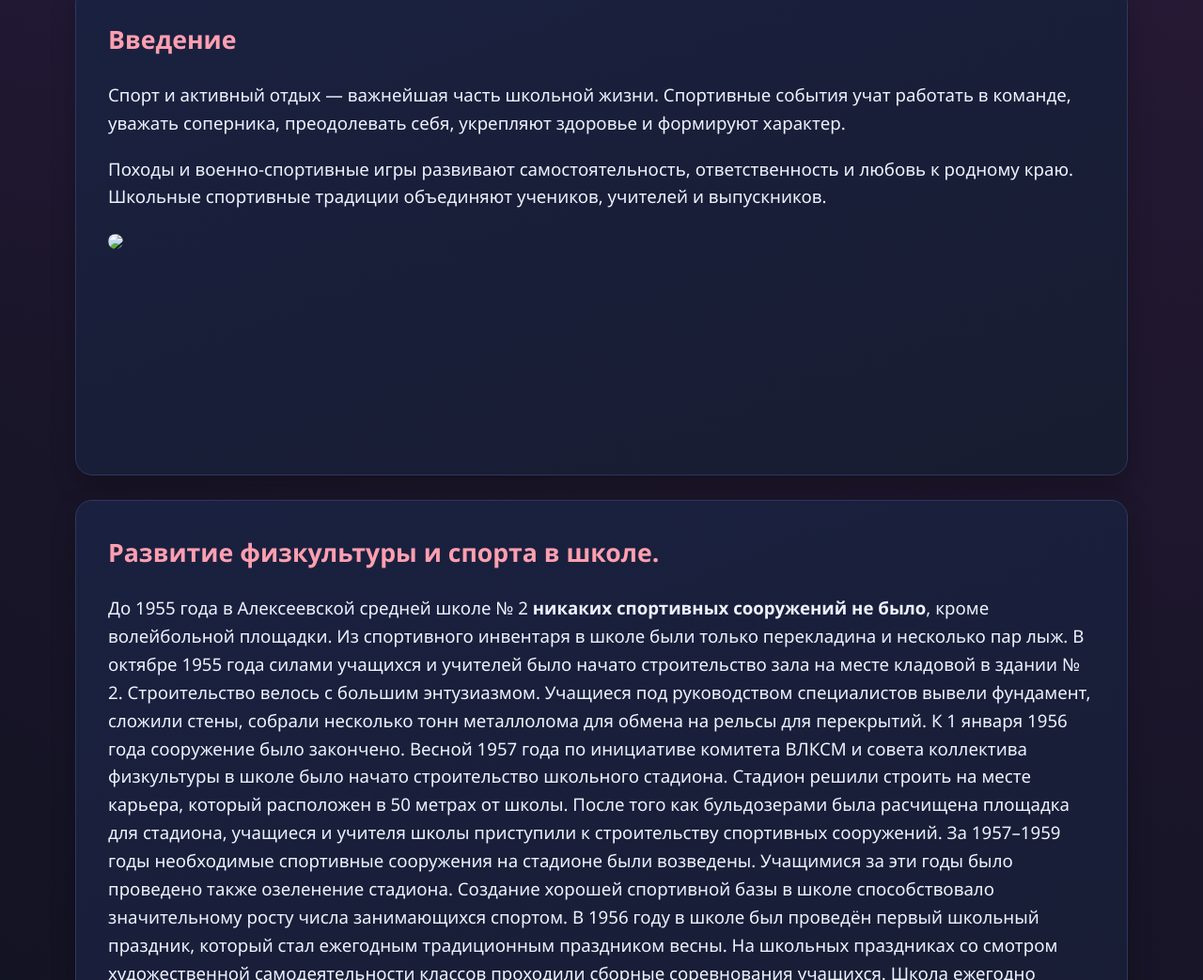
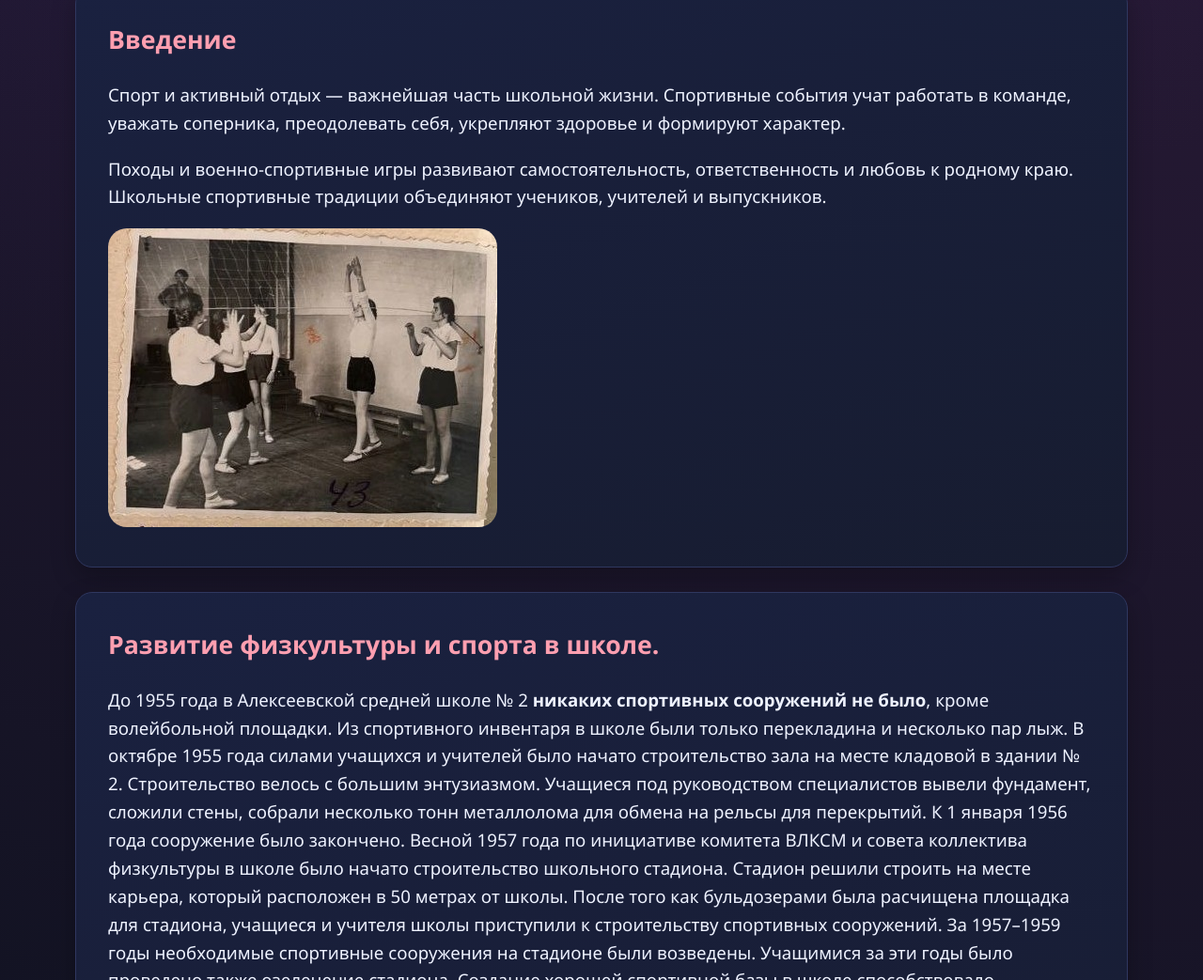
Before and after one commit to EvgChum/EvgChum1.github.io, a plain HTML site: page index.html in a window 1280 px wide. Shown: the part 2010-3053 px from the top of the page at 94% size. Drawn offline with Linux system fonts and the light colour scheme.

Commit message:
Update index.html

```diff
--- a/index.html
+++ b/index.html
@@ -83,7 +83,7 @@
         Походы и военно-спортивные игры развивают самостоятельность, ответственность и любовь к родному краю.
         Школьные спортивные традиции объединяют учеников, учителей и выпускников.
       </p>
-<img src="images/y.png" style="border-radius: 20px;" >
+<img src="images/y.jpg" style="border-radius: 20px;" >
     </section>
 <div class="slider">
   <div class="slides">
```
